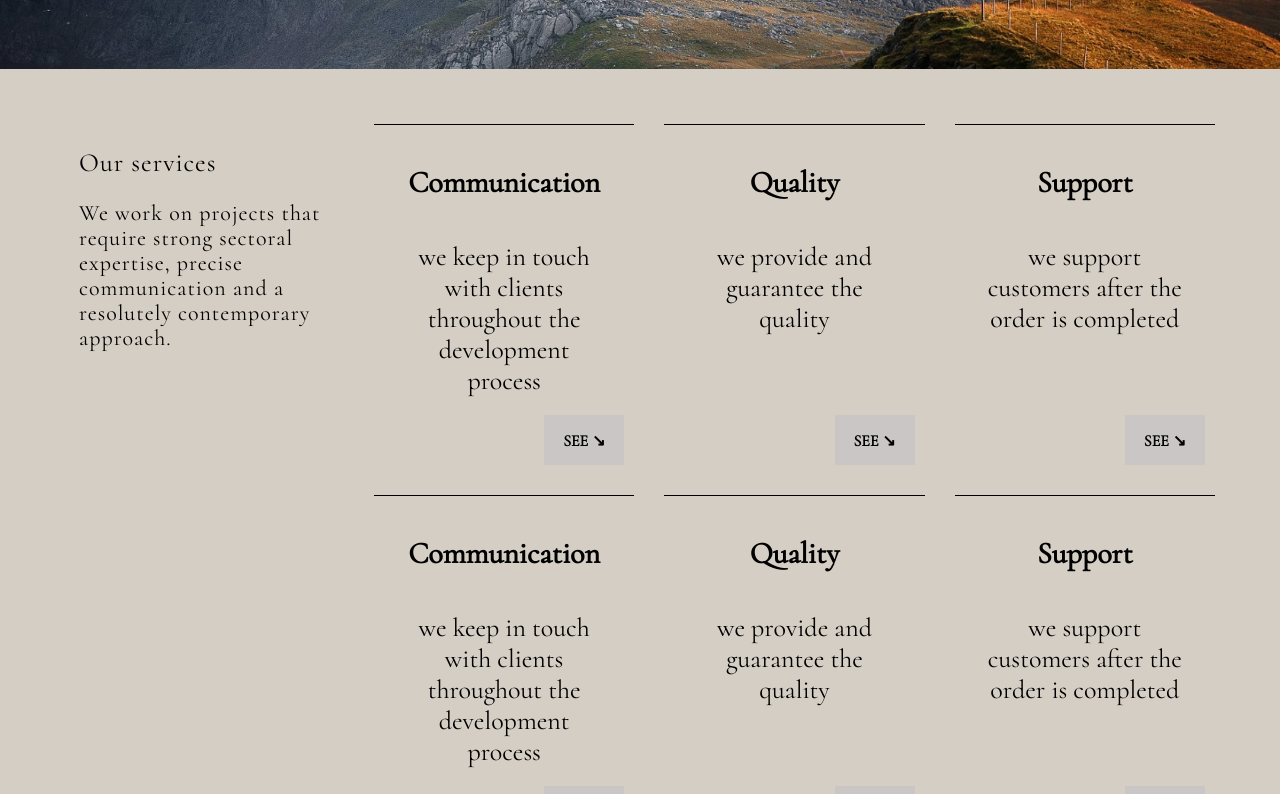
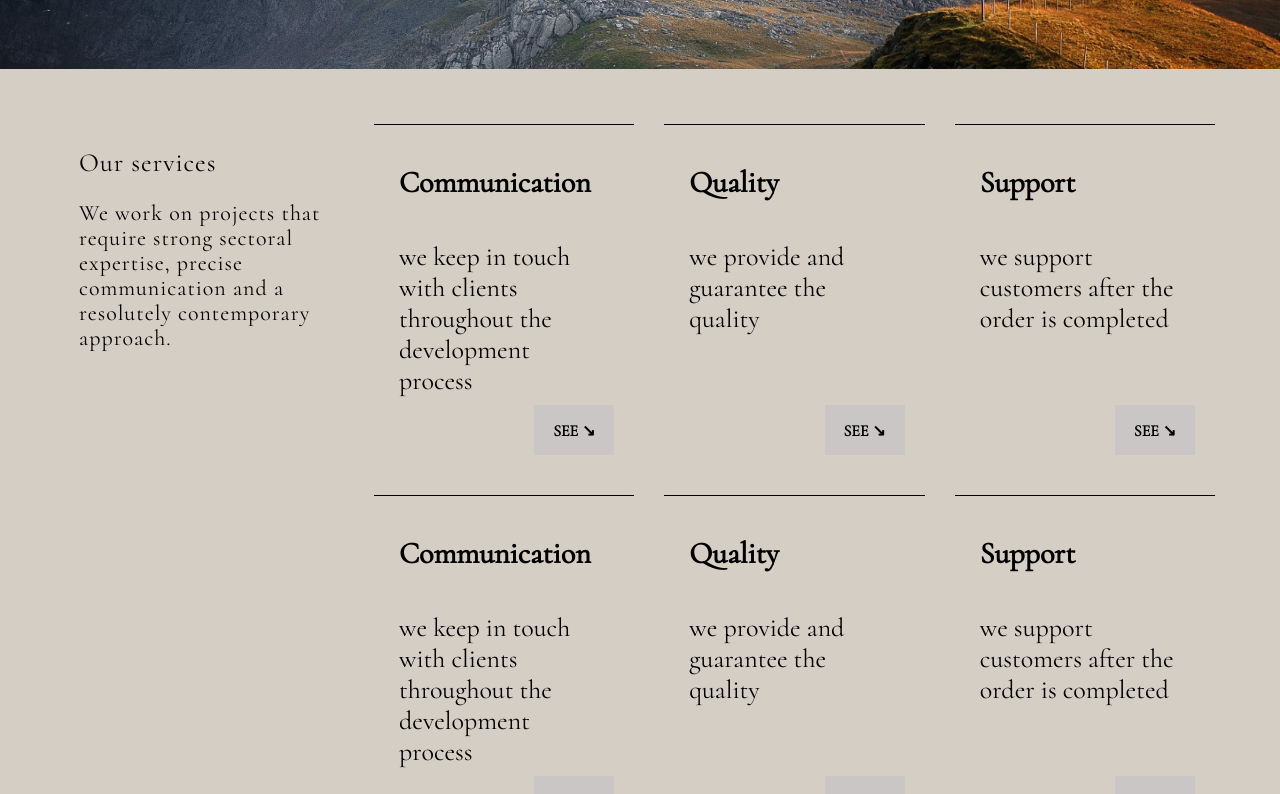
Before and after one commit to LadikBeg/ladik_cv, a React (Create React App) app: page / in a window 1280 px wide. Shown: the part 840-1634 px from the top of the page. Built offline with nearby package versions, Linux system fonts and the light colour scheme.

Commit message:
fixed animation "Card"

```diff
--- a/src/Resourses/Header/Header.css
+++ b/src/Resourses/Header/Header.css
@@ -13,7 +13,7 @@
 }
 
 #main_text{
-    padding: 8px 30px;
+    padding: 20px 30px;
     border-radius: 2px;
     background-color: #545454;
     color: white;
--- a/src/Resourses/Header/Header.js
+++ b/src/Resourses/Header/Header.js
@@ -13,7 +13,7 @@ function Header() {
 
         <div className="header">
             <p id='main_text'><b>IV Company
-                <hr  align="center"  size="1" color="white"/>
+
             </b></p>
             <div className="navigation_menu">
                 <button className="navigation_button">{t("services")}</button>
--- a/src/Resourses/Main/components/Card.css
+++ b/src/Resourses/Main/components/Card.css
@@ -4,10 +4,13 @@
     border-top: 1px solid rgb(0, 0, 0);
     padding: 0 25px;
     cursor: default;
-    text-align: center;
+    text-align: left;
     position: relative;
+    overflow: hidden;
 }
-.Card:before{
+
+
+/*  .Card:before{
     content:'';
     position: absolute;
     top: 0;
@@ -16,14 +19,35 @@
     height: 100%;
     background: rgba(66, 60, 60, 0.3);
     border-radius: 5px;
-    transition: all 1s ease;
-    /* right:0;
-    left: initial; */
+    transition: all 0.5s ease-in-out;
+    transition-delay: 0.2s;
+
 }
 .Card:hover:before{
     width: 100%;
-    /* right:initial;
-    left: 0; */
+
+}*/
+.card_content{
+    width: 80%;
+    transition: 0.3s;
+    position: absolute;
+}
+.Card:hover .card_content{
+    margin-left: 20px;
+    transition: 0.3s;
+}
+.card_cover{
+    left: -100%;
+    width: 100%;
+    height: 100%;
+    background-color: #516c41;
+    position: absolute;
+    transition: 0.5s;
+}
+.Card:hover .card_cover{
+    left: 0;
+    transition: 0.5s;
+    transition-delay: 0.2s;
 }
 .card_title{
     font-size: 30px;
@@ -36,13 +60,13 @@
     height: 50px;
     width: 80px;
     text-align: center;
-    vertical-align: middle;
+    vertical-align: bottom;
     font-weight: bold;
     text-transform: uppercase;
     position: absolute;
     bottom: 0;
     right: 0;
-    margin: 10px;
+    margin: 20px 20px;
     cursor: pointer;
 }
 
@@ -52,7 +76,7 @@
         text-align: center;
     }
     .Card{
-        flex: 1 1 100%;
+        flex: 1 1 40%;
     }
     .right_side_description{
         margin: auto;
--- a/src/Resourses/Main/components/Card.js
+++ b/src/Resourses/Main/components/Card.js
@@ -4,14 +4,20 @@ import React from "react";
 function Card(props) {
     return (
         <div className="Card">
-            <div className='card_title'>
-                <h4>{props.title}</h4>
+            <div className="card_cover">
+
             </div>
+            <div className="card_content">
+                <div className='card_title'>
+                    <h4>{props.title}</h4>
+                </div>
 
-            <div className='card_text'>
-                <p>{props.body}</p>
+                <div className='card_text'>
+                    <p>{props.body}</p>
+                </div>
+                {/* Это временный смайлик, тут будет иконка */}
+
             </div>
-            {/* Это временный смайлик, тут будет иконка */}
             <div className='card_button'>
                 <p>See &#8600;</p>
             </div>
```
